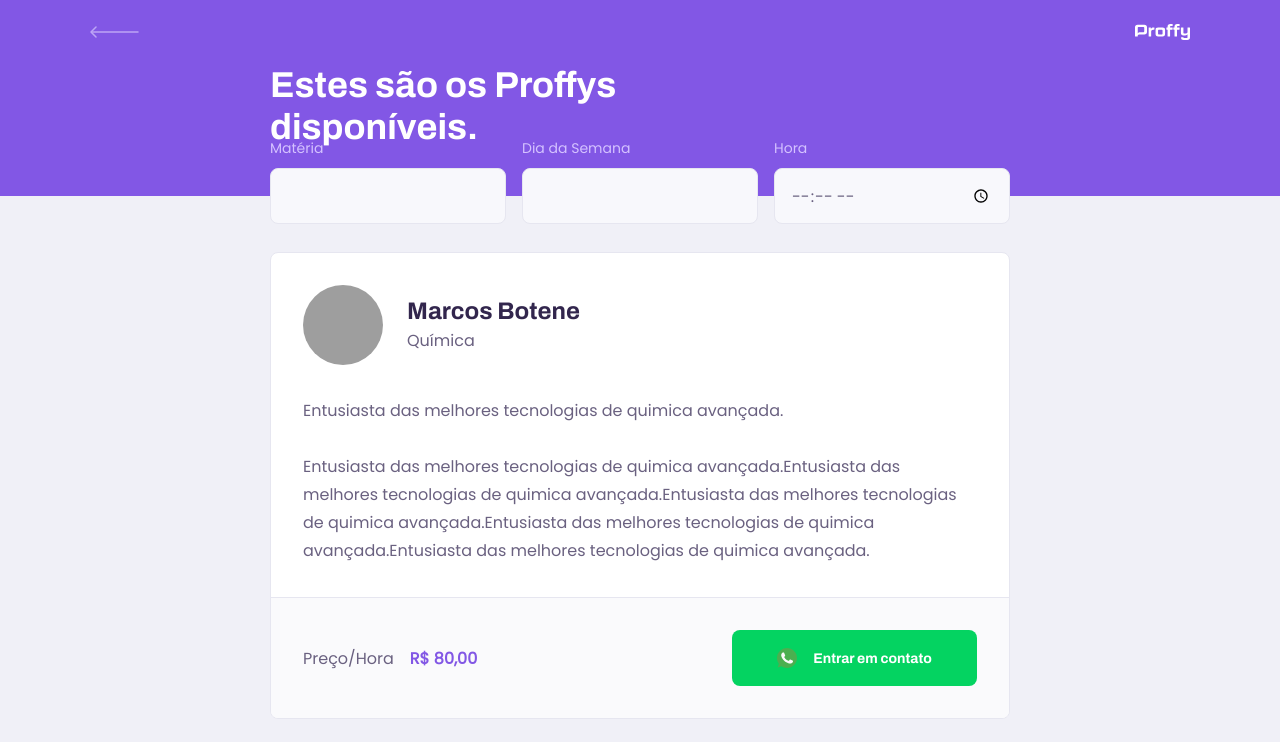
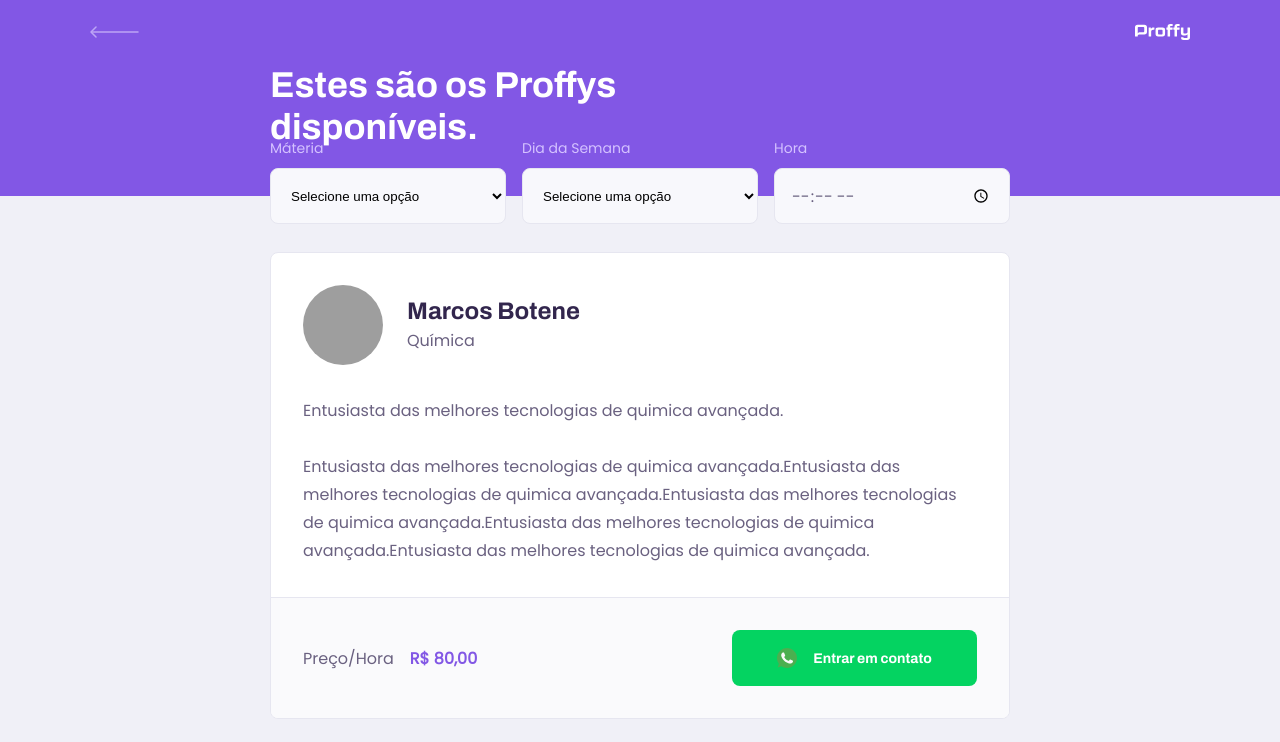
Before and after one commit to MarcosJBM/proffy-nlw-2, a React (Create React App) app in the folder web/: page /study in a window 1280 px wide. Shown: the top 742 px of the page. Built offline with nearby package versions, Linux system fonts and the light colour scheme; grey boxes are pictures that could not be loaded.

Commit message:
Select Criado.

```diff
--- /dev/null
+++ b/web/src/components/Select/index.tsx
@@ -0,0 +1,34 @@
+import React, { SelectHTMLAttributes } from "react";
+
+import "./styles.css";
+
+interface SelectProps extends SelectHTMLAttributes<HTMLSelectElement> {
+  name: string;
+  label: string;
+  options: Array<{
+    value: string;
+    label: string;
+  }>;
+}
+
+const Select: React.FC<SelectProps> = ({ name, label, options, ...rest }) => {
+  return (
+    <div className="select-block">
+      <label htmlFor={name}>{label}</label>
+      <select id={name} {...rest}>
+        <option value="" disabled selected hidden>
+          Selecione uma opção
+        </option>
+        {options.map((option) => {
+          return (
+            <option key={option.value} value={option.value}>
+              {option.label}
+            </option>
+          );
+        })}
+      </select>
+    </div>
+  );
+};
+
+export default Select;
--- /dev/null
+++ b/web/src/components/Select/styles.css
@@ -0,0 +1,34 @@
+.select-block {
+  position: relative;
+}
+
+.select-block + .select-block {
+  margin-top: 1.4rem;
+}
+
+.select-block label {
+  font-size: 1.4rem;
+}
+
+.select-block select {
+  width: 100%;
+  height: 5.6rem;
+  margin-top: 0.8rem;
+  border-radius: 0.8rem;
+  background: var(--color-input-background);
+  border: 1px solid var(--color-line-in-white);
+  outline: 0;
+  padding: 0 1.6rem;
+  font-size: 1.6rem Archivo;
+}
+
+.select-block:focus-within::after {
+  width: calc(100% - 3.2rem);
+  height: 2px;
+  content: "";
+  background: var(--color-primary-light);
+  position: absolute;
+  left: 1.6rem;
+  right: 1.6rem;
+  bottom: 0;
+}
--- a/web/src/pages/TeacherForm/index.tsx
+++ b/web/src/pages/TeacherForm/index.tsx
@@ -3,6 +3,7 @@ import React from "react";
 import PageHeader from "../../components/PageHeader";
 import Input from "../../components/Input";
 import TextArea from "../../components/TextArea";
+import Select from "../../components/Select";
 
 import warningIcon from "../../assets/images/icons/warning.svg";
 
@@ -26,7 +27,21 @@ const TeacherForm = () => {
         </fieldset>
         <fieldset>
           <legend>Sobre a aula</legend>
-          <Input name="subject" label="Máteria" />
+          <Select
+            name="subject"
+            label="Máteria"
+            options={[
+              { value: "Artes", label: "Artes" },
+              { value: "Biologia", label: "Biologia" },
+              { value: "Física", label: "Física" },
+              { value: "Química", label: "Química" },
+              { value: "Português", label: "Português" },
+              { value: "Matemática", label: "Matemática" },
+              { value: "Educação Física", label: "Educação Física" },
+              { value: "Geografia", label: "Geografia" },
+              { value: "Hístoria", label: "Hístoria" },
+            ]}
+          />
           <Input name="cost" label="Custo da sua hora por aula" />
         </fieldset>
 
--- a/web/src/pages/TeacherForm/styles.css
+++ b/web/src/pages/TeacherForm/styles.css
@@ -51,7 +51,8 @@
   color: var(--color-primary-dark);
 }
 
-#page-teacher-form main fieldset .input-block + .textarea-block {
+#page-teacher-form main fieldset .input-block + .textarea-block,
+#page-teacher-form main fieldset .select-block + .input-block {
   margin-top: 2.4rem;
 }
 
--- a/web/src/pages/TeacherList/index.tsx
+++ b/web/src/pages/TeacherList/index.tsx
@@ -5,14 +5,41 @@ import TeacherItem from "../../components/TeacherItem";
 import Input from "../../components/Input";
 
 import "./styles.css";
+import Select from "../../components/Select";
 
 const TeacherList = () => {
   return (
     <div id="page-teacher-list" className="container">
       <PageHeader title="Estes são os Proffys disponíveis.">
         <form id="search-teachers">
-          <Input name="subject" label="Matéria" />
-          <Input name="week_day" label="Dia da Semana" />
+          <Select
+            name="subject"
+            label="Máteria"
+            options={[
+              { value: "Artes", label: "Artes" },
+              { value: "Biologia", label: "Biologia" },
+              { value: "Física", label: "Física" },
+              { value: "Química", label: "Química" },
+              { value: "Português", label: "Português" },
+              { value: "Matemática", label: "Matemática" },
+              { value: "Educação Física", label: "Educação Física" },
+              { value: "Geografia", label: "Geografia" },
+              { value: "Hístoria", label: "Hístoria" },
+            ]}
+          />
+          <Select
+            name="week_day"
+            label="Dia da Semana"
+            options={[
+              { value: "0", label: "Domingo" },
+              { value: "1", label: "Segunda-feira" },
+              { value: "2", label: "Terça-feira" },
+              { value: "3", label: "Quarta-feira" },
+              { value: "4", label: "Quinta-feira" },
+              { value: "5", label: "Sexta-feira" },
+              { value: "6", label: "Sábado" },
+            ]}
+          />
           <Input type="time" name="time" label="Hora" />
         </form>
       </PageHeader>
--- a/web/src/pages/TeacherList/styles.css
+++ b/web/src/pages/TeacherList/styles.css
@@ -29,7 +29,8 @@
     bottom: -28px;
   }
 
-  #search-teachers .input-block + .input-block {
+  #search-teachers .input-block + .input-block,
+  #search-teachers .select-block + .select-block {
     margin-top: 0;
   }
 
```
